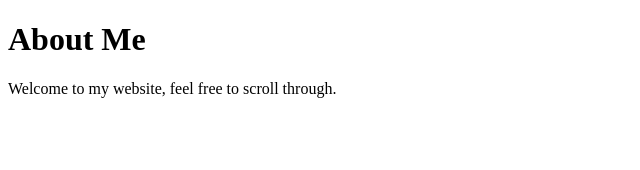
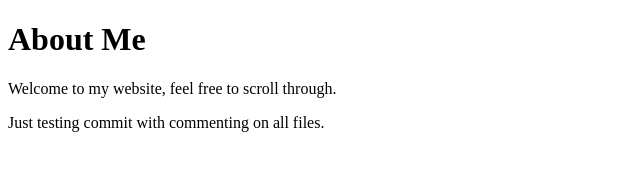
Before and after one commit to brantheeman/Hello-World, a plain HTML site: page Index.html in a window 1280 px wide. Shown: the whole page, without its empty margins (0-640 px from the left). Drawn offline with Linux system fonts and the light colour scheme.

Commit message:
Just a test

```diff
--- a/Index.html
+++ b/Index.html
@@ -8,5 +8,6 @@
 <body>
     <h1>About Me</h1>
     <p>Welcome to my website, feel free to scroll through.</p>
+    <p>Just testing commit with commenting on all files.</p>
 </body>
 </html>
```
